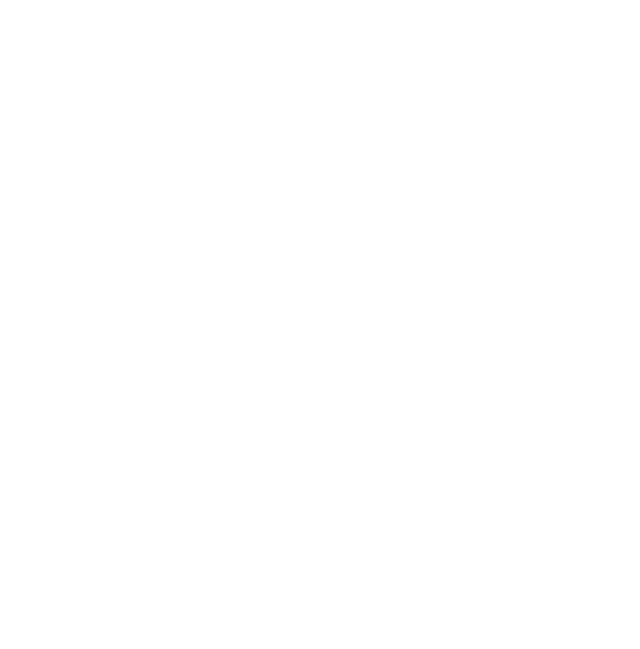
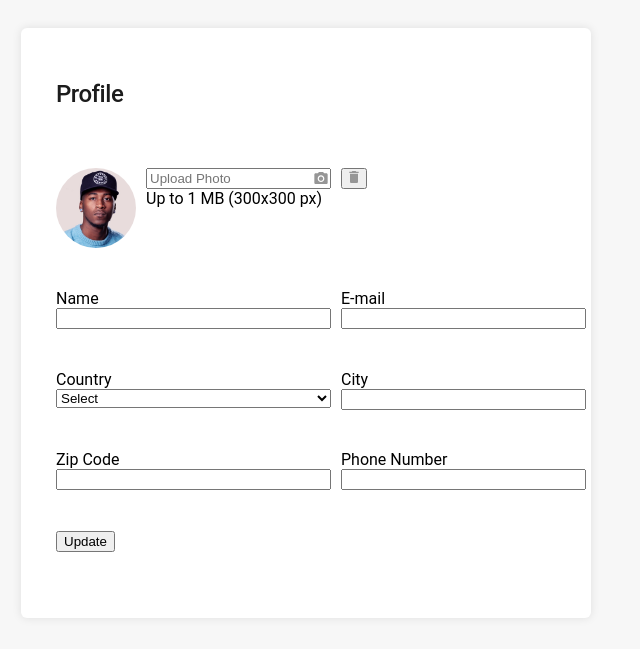
Before and after one commit to dimajpeg/style-form, a plain HTML site: page form2.html in a window 1280 px wide. Shown: the whole page, without its empty margins (334-974 px from the left). Drawn offline with Linux system fonts and the light colour scheme.

Commit message:
form 2 layout

```diff
--- a/form2.html
+++ b/form2.html
@@ -0,0 +1,69 @@
+<!DOCTYPE html>
+<html lang="en">
+
+<head>
+  <meta charset="UTF-8">
+  <meta name="viewport" content="width=device-width, initial-scale=1.0">
+  <title>Profile</title>
+  <link rel="stylesheet" href="src/styles.css">
+  <link rel="stylesheet" href="src/form2.css">
+</head>
+
+<body>
+  <main>
+    <form action="">
+
+      <h1>Profile</h1>
+
+      <img src="src/image.png" alt="Profile Picture">
+
+      <label>
+        <input type="file" hidden>
+        <input type="text" placeholder="Upload Photo">
+        Up to 1 MB (300x300 px)
+      </label>
+
+      <button><img src="src/icons/trash.svg" alt="trash"> </button>
+
+      <label>
+        <span>Name</span>
+        <input type="text" name="name" required>
+      </label>
+
+      <label>
+        <span>E-mail</span>
+        <input type="email" name="email" required>
+      </label>
+
+      <label>
+        <span>Country</span>
+        <select name="country">
+          <option value="select" disabled hidden selected>Select</option>
+          <option value="usa">USA</option>
+          <option value="canada">Canada</option>
+          <option value="uk">UK</option>
+          <option value="australia">Australia</option>
+        </select>
+      </label>
+
+      <label>
+        <span>City</span>
+        <input type="text" name="city" required>
+      </label>
+
+      <label>
+        <span>Zip Code</span>
+        <input type="number" name="zip" required>
+      </label>
+
+      <label>
+        <span>Phone Number</span>
+        <input type="text" name="phone" required>
+      </label>
+
+      <button>Update</button>
+    </form>
+  </main>
+</body>
+
+</html>
--- a/src/form1.css
+++ b/src/form1.css
@@ -1,7 +1,3 @@
-body {
-  background: #f7f7f7;
-  font-family: var(--font-family);
-}
 
 form {
   background: #fff;
@@ -12,7 +8,6 @@ form {
   box-shadow: 0 0 10px rgba(0, 0, 0, 0.1);
   padding: 20px;
   margin: 20px auto;
-  max-width: 500px;
   width: 570px;
   height: 590px;
 
--- /dev/null
+++ b/src/form2.css
@@ -0,0 +1,60 @@
+form {
+  background: #fff;
+  display: grid;
+  grid-template-columns: auto 1fr 49%;
+  gap: 10px;
+  border-radius: 6px;
+  box-shadow: 0 0 10px rgba(0, 0, 0, 0.1);
+  padding: 35px;
+  box-sizing: border-box;
+  margin: 20px auto;
+  width: 570px;
+  height: 590px;
+
+  h1 {
+    font-family: var(--font-family);
+    grid-column: span 3;
+    font-weight: 500;
+    font-size: 24px;
+    line-height: 133%;
+    letter-spacing: -0.02em;
+    color: #1c1c1c;
+  }
+
+  >img {
+    border-radius: 50%;
+    width: 80px;
+    aspect-ratio: 1;
+
+  }
+
+  label{
+    display: grid;
+    align-content: start;
+  }
+
+  label:has([type="file"]) {
+    position: relative;
+
+    &::after {
+      content: url("icons/camera.svg");
+      position: absolute;
+      top: 1px;
+      right: 3px;
+    }
+  }
+
+  [type="file"]+input {
+    pointer-events: none;
+  }
+
+  label:has([name="name"], [name="country"], [name="zip"]),
+  button:last-child {
+    grid-column: span 2;
+  }
+
+  button {
+    place-self: start;
+  }
+
+}
--- a/src/styles.css
+++ b/src/styles.css
@@ -2,7 +2,10 @@
   --font-family: 'Roboto', sans-serif;
   --second-family: "Inter", sans-serif;
 }
-
+body {
+  background: #f7f7f7;
+  font-family: var(--font-family);
+}
 main {
   display: flex;
   flex-direction: column;
```
Also changed, not shown: form2.png (added), src/icons/camera.svg (added), src/icons/trash.svg (added), src/image.png (added).
